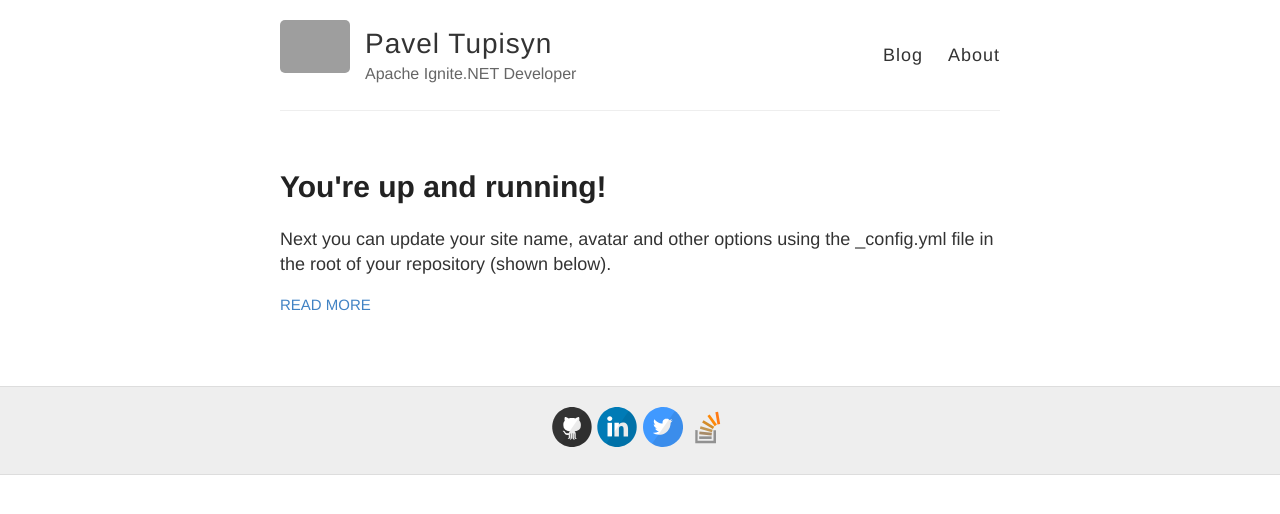
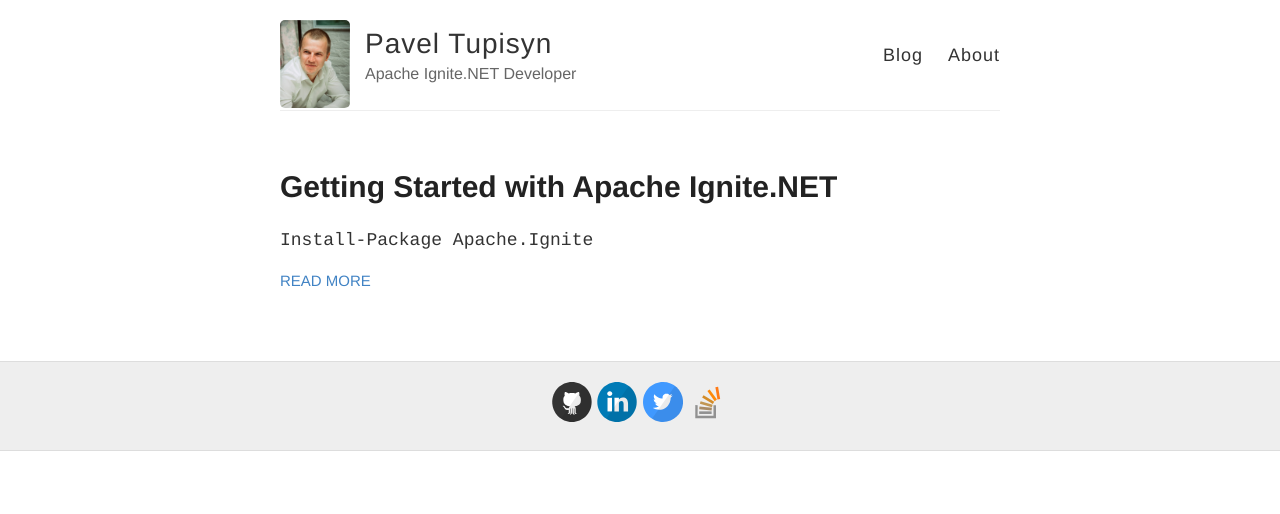
Before and after one commit to ptupitsyn/ptupitsyn.github.io, a Jekyll site: the page built from index.html, in a window 1280 px wide. Shown: the top 514 px of the page. Built offline with Jekyll 4.4.1, drawn with Linux system fonts in a browser that asks for light colours; grey boxes are pictures that could not be loaded.

Commit message:
Fix profile

````diff
--- a/_config.yml
+++ b/_config.yml
@@ -9,7 +9,7 @@ name: Pavel Tupisyn
 description: Apache Ignite.NET Developer
 
 # URL of your avatar or profile pic (you could use your GitHub profile pic)
-avatar: https://raw.githubusercontent.com/ptupitsyn/ptupisyn.github.io/master/images/my_photo2.jpg
+avatar: https://raw.githubusercontent.com/ptupitsyn/ptupitsyn.github.io/master/images/my_photo2.jpg
 
 #
 # Flags below are optional
--- a/_posts/2014-3-3-Hello-World.md
+++ /dev/null
@@ -1,10 +0,0 @@
----
-layout: post
-title: You're up and running!
----
-
-Next you can update your site name, avatar and other options using the _config.yml file in the root of your repository (shown below).
-
-![_config.yml]({{ site.baseurl }}/images/config.png)
-
-The easiest way to make your first post is to edit this one. Go into /_posts/ and update the Hello World markdown file. For more instructions head over to the [Jekyll Now repository](https://github.com/barryclark/jekyll-now) on GitHub.
--- /dev/null
+++ b/_posts/2016-06-21-Getting-Started-With-Apache-Ignite-Net.md
@@ -0,0 +1,6 @@
+---
+layout: post
+title: Getting Started with Apache Ignite.NET
+---
+
+```Install-Package Apache.Ignite```
````
